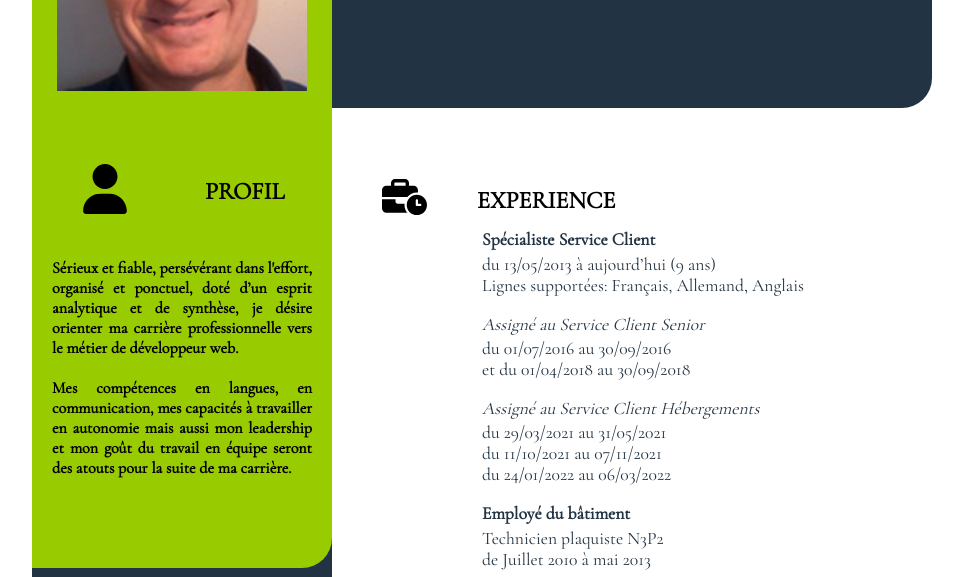
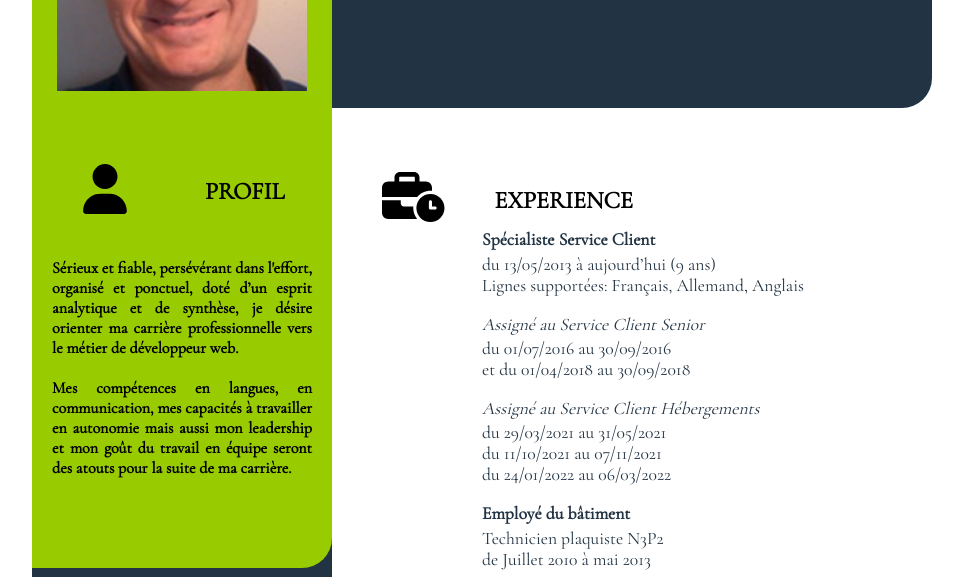
Before and after one commit to Webolive/MonCV, a plain HTML site: page index.html in a window 1280 px wide. Shown: the part 192-769 px from the top of the page, without its empty margins (158-1121 px from the left). Drawn offline with nearby package versions, Linux system fonts and the light colour scheme; a web font is replaced by a local one.

Commit message:
Update style.css

```diff
--- a/style.css
+++ b/style.css
@@ -306,7 +306,7 @@ h3 {
 }
 
 #experience svg {
-    width: 45px;
+    height: 50px;
 }
 
 svg {
```
